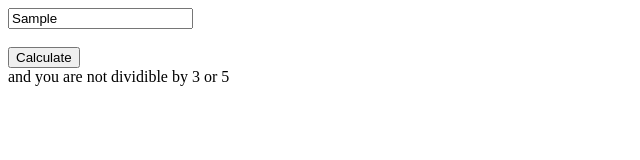
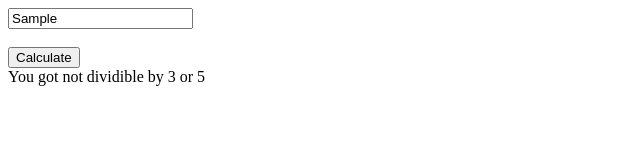
Before and after one commit to casperjureskog/fizz_buzz_js, a website: page index.html in a window 1280 px wide. Both pictures are taken after typing "Sample" into the empty fields and a click on the button "Calculate". Shown: the full height of the page, 0-640 px from the left. Drawn offline with nearby package versions, Linux system fonts and the light colour scheme.

```diff
--- a/index.html
+++ b/index.html
@@ -13,16 +13,11 @@
     <script type="text/javascript">
 
        $(document).ready(function () {
-
       $('#calculate').click(function () {
-      var p = parseFloat($('#player1').val());
-debugger;
-       var player = new Player({player1: p});
+        var p = parseFloat($('#player1').val());
+        var player = new Player({player1: p});
       player.calculate_fizz();
-        //  $("form")[0].reset();
-        //  $("#foot1").hide();
-        //  $('#display_value').html('Your BMI is ' + person.bmiValue);
-         $('#display_message').html('and you are '+ player.fizzMessage);
+      $('#display_message').html('You got '+ player.fizzMessage);
 
     });
   });
@@ -35,7 +30,7 @@
       <input type="button" id="calculate" value="Calculate">
     </form>
     <div>
-     <!-- <span id="display_value"></span> -->
+
      <span id="display_message"></span>
    </div>
   </body>
```
Also changed, not shown: spec/fizz_buzz_ui_spec.js (added, +16 -0 lines).
